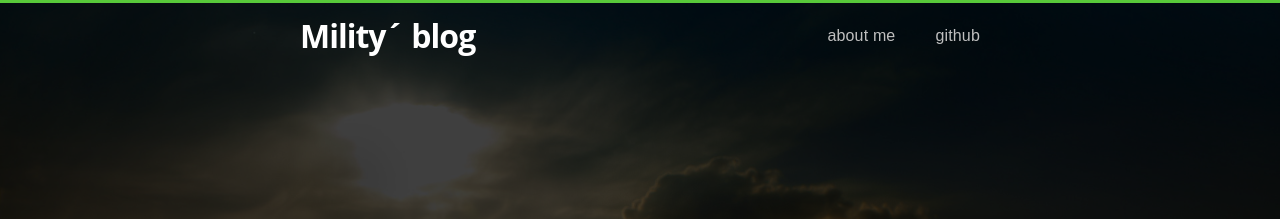
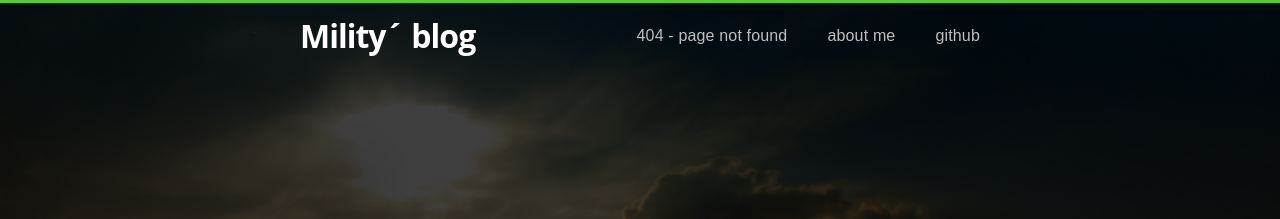
Before and after one commit to Mility/Mility.github.io, a Jekyll site: the page built from index.html, in a window 1280 px wide. Shown: the top 219 px of the page. Built offline with Jekyll 4.4.1, drawn with Linux system fonts in a browser that asks for light colours; nearby versions of some CDN libraries; the list of posts is cut into pages by our own code.

Commit message:
Update header.html

```diff
--- a/_includes/header.html
+++ b/_includes/header.html
@@ -16,14 +16,13 @@
         </a>
 
         <ul class="nav">
-         <!-- {% for page in site.pages %}
-             {% if page.title and page.title != 'Home' %}
-              <li><a href="{{ page.url  }}">About me</a></li>
-             {% endif %}
-          {% endfor %}-->
-          <!--<li><a href="{{ page.url | prepend: site.baseurl }}">About me</a></li>-->
+         {% for page in site.pages %}
+            {% if page.title and page.title != 'Home' %}
+            <li><a href="{{ page.url | prepend: site.baseurl }}">{{ page.title }}</a></li>
+            {% endif %}
+          {% endfor %}
 
-          <li><a href="aboutme" target="_parent">About me</a></li>
+          <!--<li><a href="aboutme" target="_parent">About me</a></li>-->
           <li><a href="{{ site.github }}" target="_blank">Github</a></li>
         </ul>
       </nav>
```
